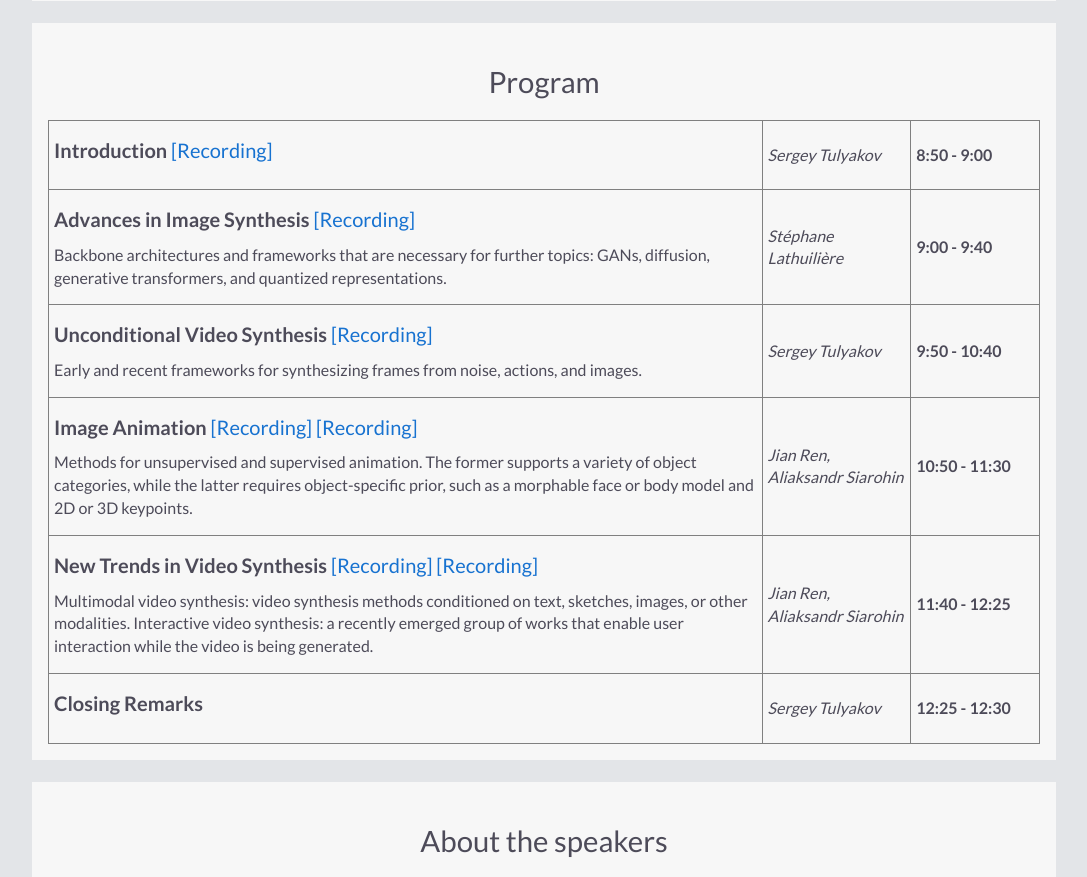
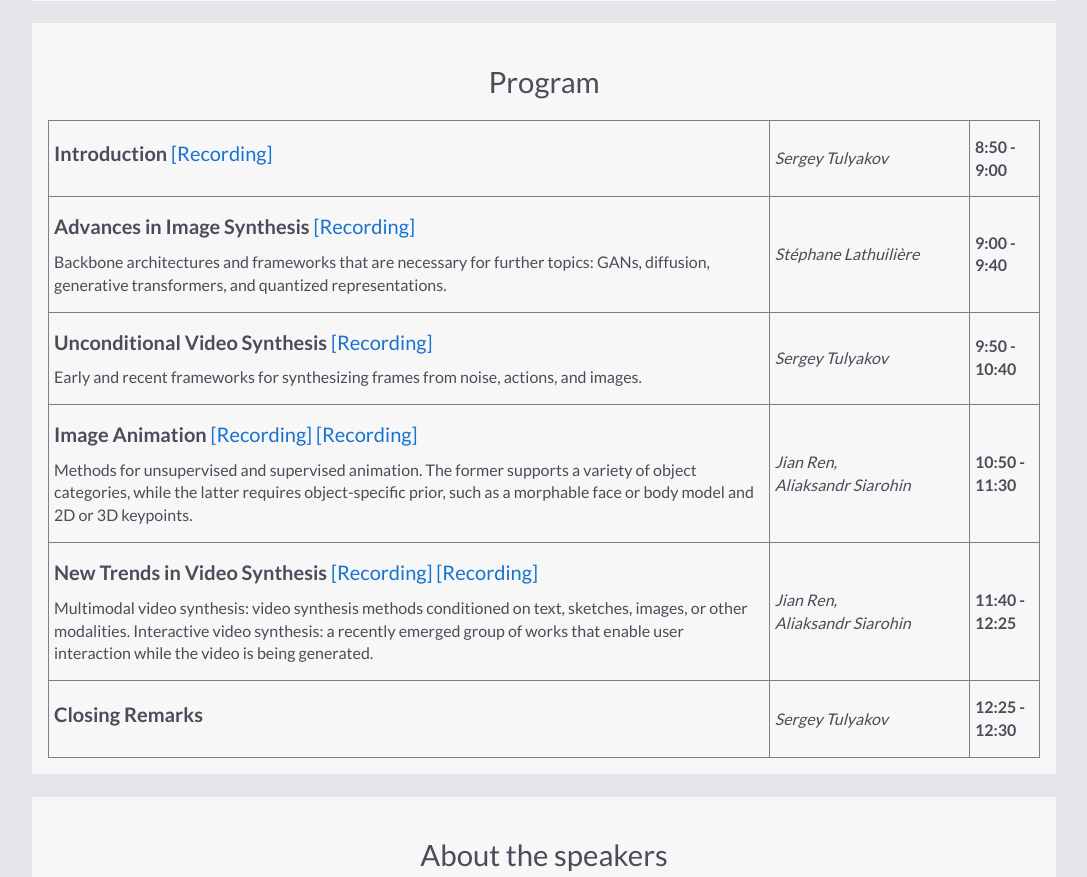
Before and after one commit to snap-research/video-synthesis-tutorial, a plain HTML site: page index.html in a window 1280 px wide. Shown: the part 1920-2797 px from the top of the page, without its empty margins (96-1183 px from the left). Drawn offline with nearby package versions, Linux system fonts and the light colour scheme.

Commit message:
Formating.

```diff
--- a/index.html
+++ b/index.html
@@ -122,37 +122,37 @@
     <table class="program">
 	    <tr>
 		<td width="72%"><p style="font-size:20px"> <b>Introduction</b> <a href="https://vimeo.com/766464323"> [Recording] </a> </p></td>
-		<td width="15%"><em>Sergey Tulyakov</em></td>
-		<td width="13%"><b>8:50 - 9:00</b></td>
+		<td width="20%"><em>Sergey Tulyakov</em></td>
+		<td width="7%"><b>8:50 - <br/> 9:00</b></td>
             </tr>
 
 	    <tr>
 		<td><p style="font-size:20px"> <b>Advances in Image Synthesis</b> <a href="https://vimeo.com/766471377"> [Recording] </a> </p> Backbone architectures and frameworks that are necessary for further topics: GANs, diffusion, generative transformers, and quantized representations.</td>
 		<td><em>Stéphane Lathuilière</em></td>
-		<td><b>9:00 - 9:40</b></td>
+		<td><b>9:00 - <br/> 9:40</b></td>
 	    </tr>
 
 	    <tr>
 		<td><p style="font-size:20px"> <b>Unconditional Video Synthesis</b> <a href="https://vimeo.com/766464936"> [Recording] </a> </p>Early and recent frameworks for synthesizing frames from noise, actions, and images.</td>
 		<td><em>Sergey Tulyakov</em></td>
-		<td><b>9:50 - 10:40</b></td>
+		<td><b>9:50 - <br/> 10:40</b></td>
 	    </tr>
 
 	    <tr>
 		<td><p style="font-size:20px"> <b>Image Animation</b> <a href="https://vimeo.com/766470505"> [Recording] </a> <a href="https://vimeo.com/766458665"> [Recording] </a> </p> Methods for unsupervised and supervised animation. The former supports a variety of object categories, while the latter requires object-specific prior, such as a morphable face or body model and 2D or 3D keypoints.</td>
-		<td><em>Jian Ren, Aliaksandr Siarohin</em></td>
-		<td><b>10:50 - 11:30</b></td>
+		<td><em>Jian Ren, <br/> Aliaksandr Siarohin</em></td>
+		<td><b>10:50 - <br/> 11:30</b></td>
 	    </tr>
 
 	    <tr>
 		<td><p style="font-size:20px"> <b>New Trends in Video Synthesis</b> <a href="https://vimeo.com/766462170"> [Recording] </a>  <a href="https://vimeo.com/766455768"> [Recording] </a> </p> Multimodal video synthesis: video synthesis methods conditioned on text, sketches, images, or other modalities. Interactive video synthesis: a recently emerged group of works that enable user interaction while the video is being generated. </td>
-		<td><em>Jian Ren, Aliaksandr Siarohin</em></td>
-		<td><b>11:40 - 12:25</b></td>
+		<td><em>Jian Ren, <br/> Aliaksandr Siarohin</em></td>
+		<td><b>11:40 - <br/> 12:25</b></td>
              </tr>
 
 	    <td><p style="font-size:20px"> <b>Closing Remarks</b></p></td>
 	    <td><em>Sergey Tulyakov</em></td>
-	    <td><b>12:25 - 12:30</b></td>
+	    <td><b>12:25 - <br/> 12:30</b></td>
 
 
 	    </tr>
```
